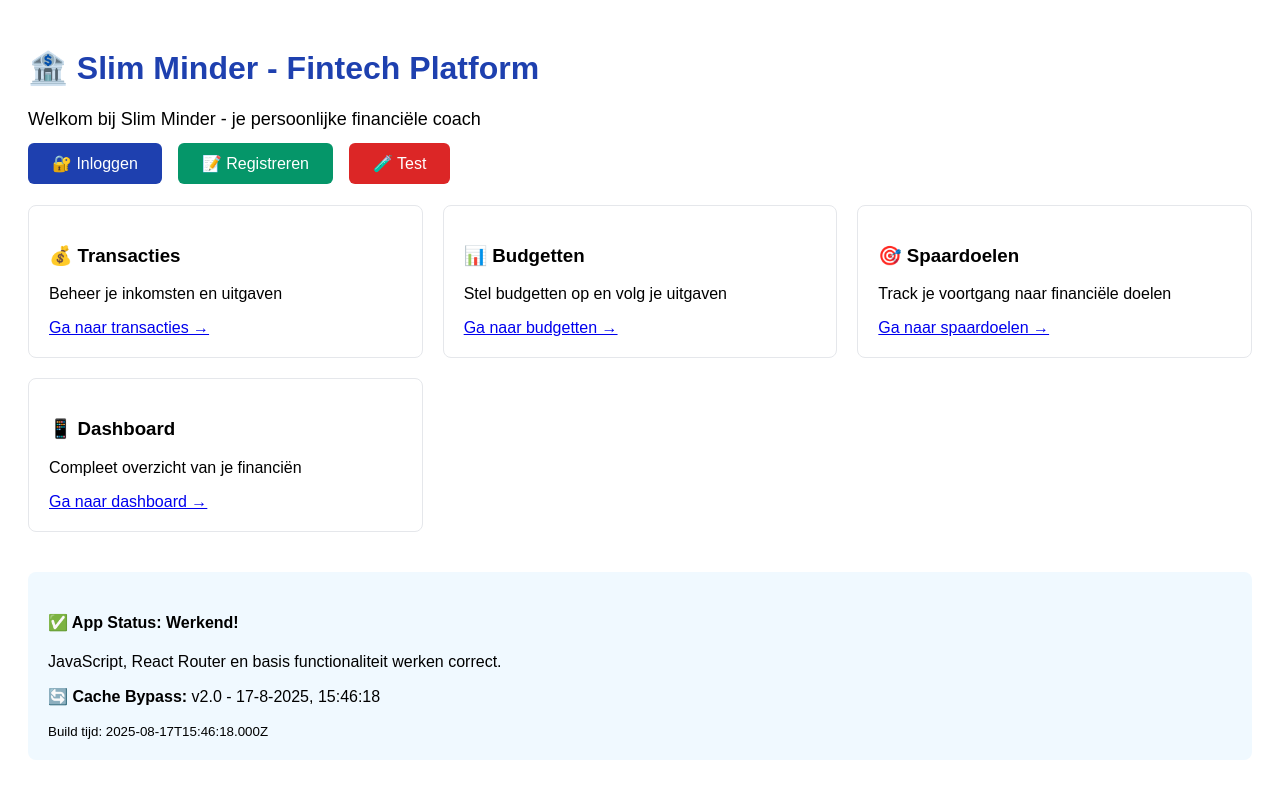
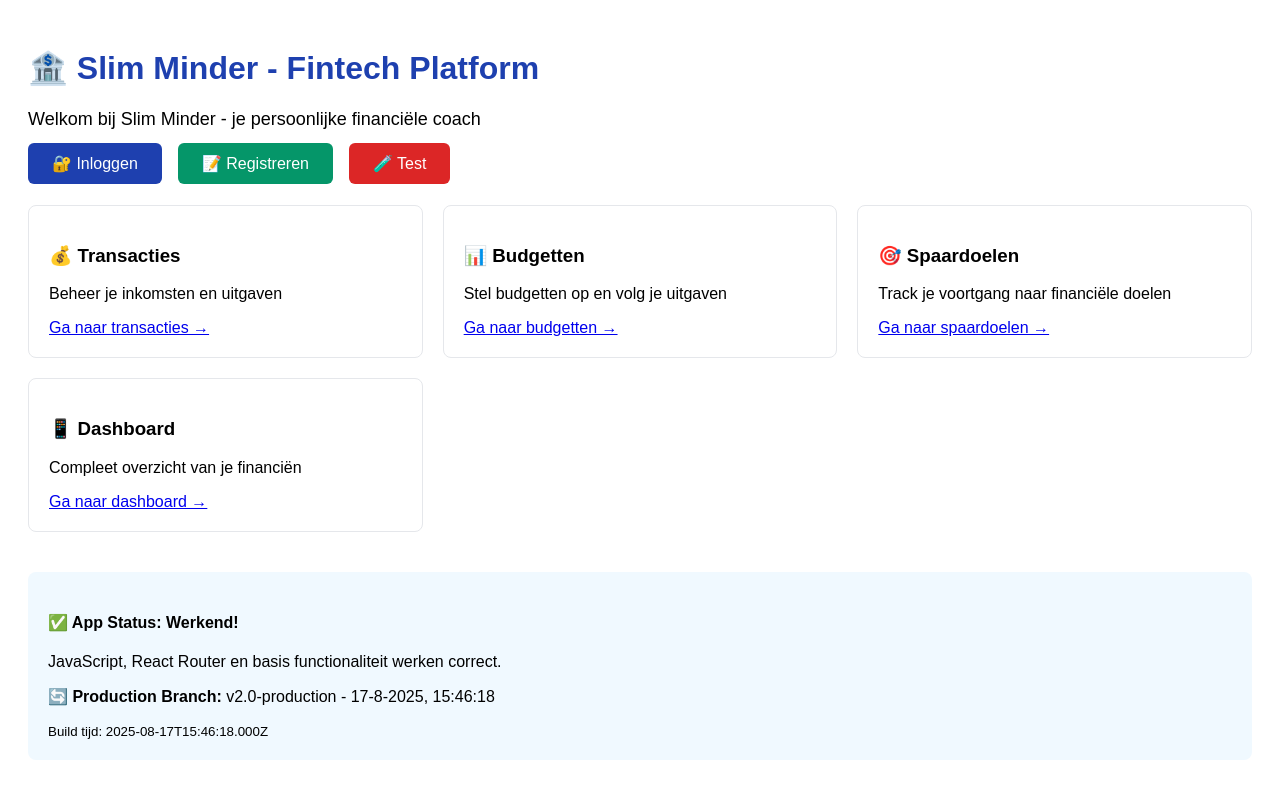
Before and after one commit to mvgrieken/slim-minder, a React (Create React App) app: page / in a window 1280 px wide. Built offline with nearby package versions, Linux system fonts and the light colour scheme.

Commit message:
Production v2.0 - Working SimpleApp with all navigation

```diff
--- a/src/SimpleApp.tsx
+++ b/src/SimpleApp.tsx
@@ -50,7 +50,7 @@ const SimpleHomePage: React.FC = () => (
     <div style={{ marginTop: '40px', padding: '20px', background: '#f0f9ff', borderRadius: '8px' }}>
       <h4>✅ App Status: Werkend!</h4>
       <p>JavaScript, React Router en basis functionaliteit werken correct.</p>
-      <p><strong>🔄 Cache Bypass:</strong> v2.0 - {new Date().toLocaleString('nl-NL')}</p>
+      <p><strong>🔄 Production Branch:</strong> v2.0-production - {new Date().toLocaleString('nl-NL')}</p>
       <small>Build tijd: {new Date().toISOString()}</small>
     </div>
   </div>
```
